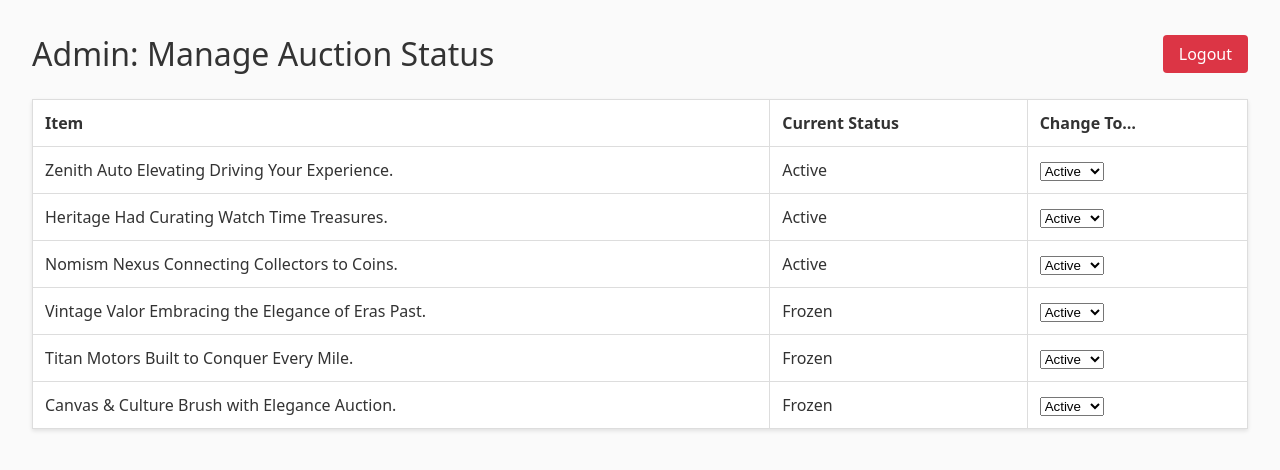
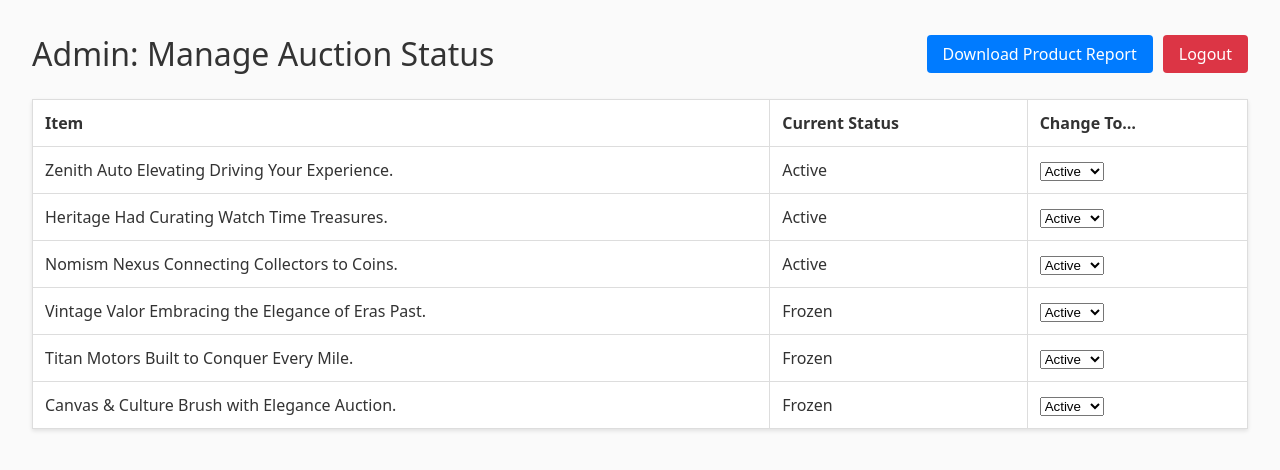
Before and after one commit to MrNuthikatla/AuctionVerse, a React (Vite) app in the folder ebaazee-frontend/: page /admin in a window 1280 px wide. Shown: the top 470 px of the page. Built offline with nearby package versions, Linux system fonts and the light colour scheme; sample sign-in values are in the browser's storage.

Commit message:
integrated the report download with frontend
Created a download report button which will download and excel file containing the product id, product name, highest bidder, lowest bidder, total bidders.

```diff
--- a/ebaazee-frontend/src/css/AdminPage.module.css
+++ b/ebaazee-frontend/src/css/AdminPage.module.css
@@ -47,3 +47,22 @@
   border-radius: 4px;
   border: 1px solid #ccc;
 }
+
+.headerButtons {
+  display: flex;
+  gap: 10px;
+  align-items: center;
+}
+
+.reportBtn {
+  padding: 8px 16px;
+  background-color: #007bff;
+  border: none;
+  color: white;
+  border-radius: 4px;
+  cursor: pointer;
+}
+
+.reportBtn:hover {
+  background-color: #0056b3;
+}
--- a/ebaazee-frontend/src/pages/AdminPage.jsx
+++ b/ebaazee-frontend/src/pages/AdminPage.jsx
@@ -8,20 +8,72 @@ export default function AdminPage() {
   const { products, updateStatus } = useProducts();
   const navigate = useNavigate();
 
-  const handleLogout = () =>{
+  const handleLogout = () => {
     localStorage.removeItem('isLoggedIn');
     localStorage.removeItem('adminLoggedIn');
     navigate('/login', { replace: true });
-  }
+  };
+
+  const handleDownloadReport = async () => {
+    try {
+      const response = await fetch('http://localhost:9090/api/admin/products/report', {
+        method: 'GET',
+        headers: {
+          'Accept': 'application/vnd.openxmlformats-officedocument.spreadsheetml.sheet',
+          // Add Authorization header here if your API requires auth
+          'Authorization': 'Bearer ' + localStorage.getItem('token')
+        }
+      });
+
+      if (!response.ok) throw new Error('Failed to download file');
+      const blob = await response.blob();
+
+      if ('showSaveFilePicker' in window) {
+        const opts = {
+          suggestedName: 'Product_Report.xlsx',
+          types: [
+            {
+              description: 'Excel Workbook',
+              accept: {
+                'application/vnd.openxmlformats-officedocument.spreadsheetml.sheet': ['.xlsx']
+              }
+            }
+          ]
+        };
+
+        const handle = await window.showSaveFilePicker(opts);
+        const writable = await handle.createWritable();
+        await writable.write(blob);
+        await writable.close();
+      } else {
+        const url = window.URL.createObjectURL(blob);
+        const link = document.createElement('a');
+        link.href = url;
+        link.setAttribute('download', 'Product_Report.xlsx');
+        document.body.appendChild(link);
+        link.click();
+        link.remove();
+      }
+    } catch (err) {
+      console.error('Download error:', err);
+      alert('Failed to download the report.');
+    }
+  };
 
   return (
     <div className={styles.container}>
       <header className={styles.header}>
         <h1>Admin: Manage Auction Status</h1>
-        <button className={styles.logoutBtn} onClick={handleLogout}>
-          Logout
-        </button>
+        <div className={styles.headerButtons}>
+          <button className={styles.reportBtn} onClick={handleDownloadReport}>
+            Download Product Report
+          </button>
+          <button className={styles.logoutBtn} onClick={handleLogout}>
+            Logout
+          </button>
+        </div>
       </header>
+
       <table className={styles.table}>
         <thead>
           <tr>
--- a/ebaazee-frontend/src/pages/ExplorePage.jsx
+++ b/ebaazee-frontend/src/pages/ExplorePage.jsx
@@ -3,7 +3,7 @@ import filterOptions from "../data/filters.json";
 import styles from "../css/ExplorePage.module.css";
 import listStyles from "../css/ListingSection.module.css";
 import walletData from "../data/UserProfile.json";
-import { SectionProvider } from './context/SectionContext';
+import { SectionProvider } from '../context/SectionContext';
 
 // Countdown timer for product endTime
 function CountdownTimer({ endTime }) {
```
